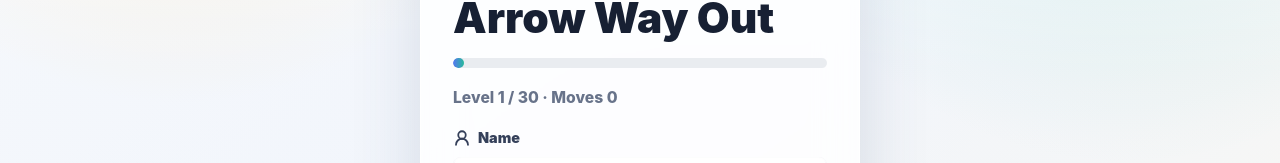
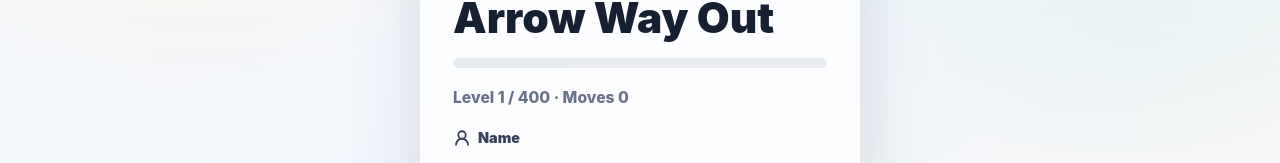
Before and after one commit to yoons-oh/Arrow-Way-Out, a React (Vite) app: page / in a window 1280 px wide. Shown: the part 317-480 px from the top of the page. Built offline with nearby package versions, Linux system fonts and the light colour scheme.

Commit message:
Expand puzzle set to 400 levels

```diff
--- a/src/App.tsx
+++ b/src/App.tsx
@@ -90,7 +90,7 @@ export default function App() {
   const [locale, setLocale] = useState<LocaleCode>(() => (localStorage.getItem(storageKeys.locale) as LocaleCode | null) ?? detectLocale());
   const [playerName, setPlayerName] = useState(() => localStorage.getItem(storageKeys.playerName) || '');
   const [moves, setMoves] = useState(0);
-  const [blocks, setBlocks] = useState<ArrowBlock[]>(() => levels[levelIndex].blocks);
+  const [blocks, setBlocks] = useState<ArrowBlock[]>(() => levels[levelIndex].blocks.map((block) => ({ ...block })));
   const [escapingId, setEscapingId] = useState<string | null>(null);
   const [blockedId, setBlockedId] = useState<string | null>(null);
   const [hintedId, setHintedId] = useState<string | null>(null);
--- a/src/data/levels.ts
+++ b/src/data/levels.ts
@@ -2,6 +2,7 @@ import type { ArrowBlock, Direction, LevelData } from '../types';
 import { canEscape } from '../logic/movement';
 
 const directions: Direction[] = ['UP', 'DOWN', 'LEFT', 'RIGHT'];
+const totalLevels = 400;
 
 const fixedLevels: LevelData[] = [
   { id: 1, rows: 1, cols: 1, blocks: [{ id: 'b1', row: 0, col: 0, direction: 'RIGHT' }] },
@@ -79,23 +80,35 @@ function createRng(seed: number) {
 }
 
 function getDifficultySpec(id: number): DifficultySpec {
-  if (id <= 8) {
+  if (id <= 10) {
     return { rows: 3, cols: 3, blocks: 9, maxInitialEscapable: 3, maxAverageEscapable: 3.4 };
   }
 
-  if (id <= 12) {
-    return { rows: 3, cols: 3, blocks: 9, maxInitialEscapable: 3, maxAverageEscapable: 3.2 };
+  if (id <= 30) {
+    return { rows: 3, cols: 3, blocks: 9, maxInitialEscapable: 2, maxAverageEscapable: 3.0 };
   }
 
-  if (id <= 18) {
+  if (id <= 80) {
     return { rows: 4, cols: 4, blocks: 15, maxInitialEscapable: 3, maxAverageEscapable: 4.2 };
   }
 
-  if (id <= 24) {
-    return { rows: 4, cols: 4, blocks: 15, maxInitialEscapable: 3, maxAverageEscapable: 4.5 };
+  if (id <= 140) {
+    return { rows: 4, cols: 4, blocks: 15, maxInitialEscapable: 2, maxAverageEscapable: 3.8 };
   }
 
-  return { rows: 5, cols: 5, blocks: 24, maxInitialEscapable: 4, maxAverageEscapable: 5.8 };
+  if (id <= 240) {
+    return { rows: 5, cols: 5, blocks: 24, maxInitialEscapable: 4, maxAverageEscapable: 5.8 };
+  }
+
+  if (id <= 320) {
+    return { rows: 6, cols: 6, blocks: 35, maxInitialEscapable: 5, maxAverageEscapable: 7.4 };
+  }
+
+  if (id <= 370) {
+    return { rows: 6, cols: 6, blocks: 35, maxInitialEscapable: 4, maxAverageEscapable: 6.8 };
+  }
+
+  return { rows: 6, cols: 6, blocks: 35, maxInitialEscapable: 3, maxAverageEscapable: 6.2 };
 }
 
 function getDirectionDelta(direction: Direction) {
@@ -277,12 +290,12 @@ function scoreLevel(blocks: ArrowBlock[], spec: DifficultySpec) {
   );
 }
 
-function generateLevel(id: number): LevelData {
-  const spec = getDifficultySpec(id);
+function generateLevelBlocks(id: number, spec: DifficultySpec) {
   let bestBlocks: ArrowBlock[] | null = null;
   let bestScore = Number.NEGATIVE_INFINITY;
+  const attempts = id <= 140 ? 90 : id <= 320 ? 64 : 180;
 
-  for (let attempt = 0; attempt < 240; attempt += 1) {
+  for (let attempt = 0; attempt < attempts; attempt += 1) {
     const blocks = buildCandidateLevel(id, attempt, spec);
     const score = scoreLevel(blocks, spec);
 
@@ -296,15 +309,25 @@ function generateLevel(id: number): LevelData {
     throw new Error(`Failed to generate level ${id}`);
   }
 
+  return bestBlocks;
+}
+
+function createGeneratedLevel(id: number): LevelData {
+  const spec = getDifficultySpec(id);
+  let cachedBlocks: ArrowBlock[] | null = null;
+
   return {
     id,
     rows: spec.rows,
     cols: spec.cols,
-    blocks: bestBlocks,
+    get blocks() {
+      cachedBlocks ??= generateLevelBlocks(id, spec);
+      return cachedBlocks;
+    },
   };
 }
 
 export const levels: LevelData[] = [
   ...fixedLevels,
-  ...Array.from({ length: 25 }, (_, index) => generateLevel(index + 6)),
+  ...Array.from({ length: totalLevels - fixedLevels.length }, (_, index) => createGeneratedLevel(index + fixedLevels.length + 1)),
 ];
```
